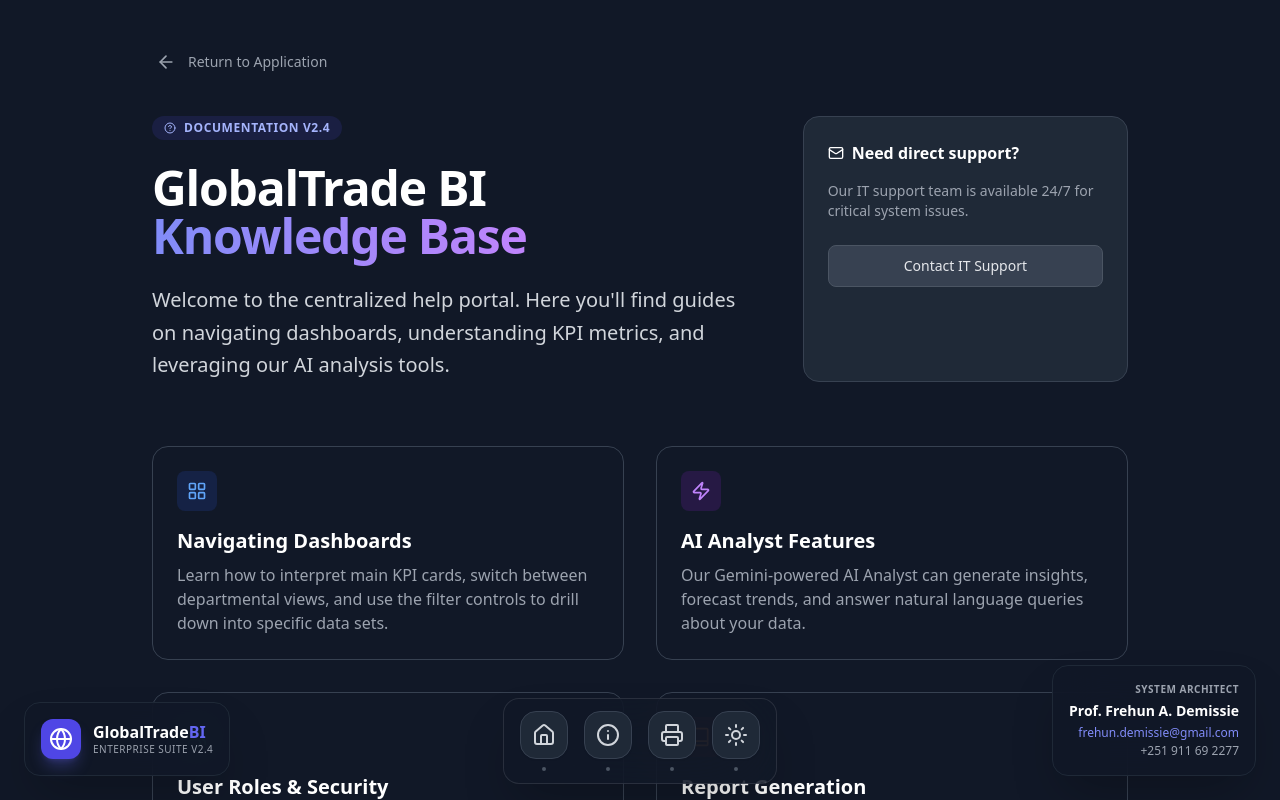
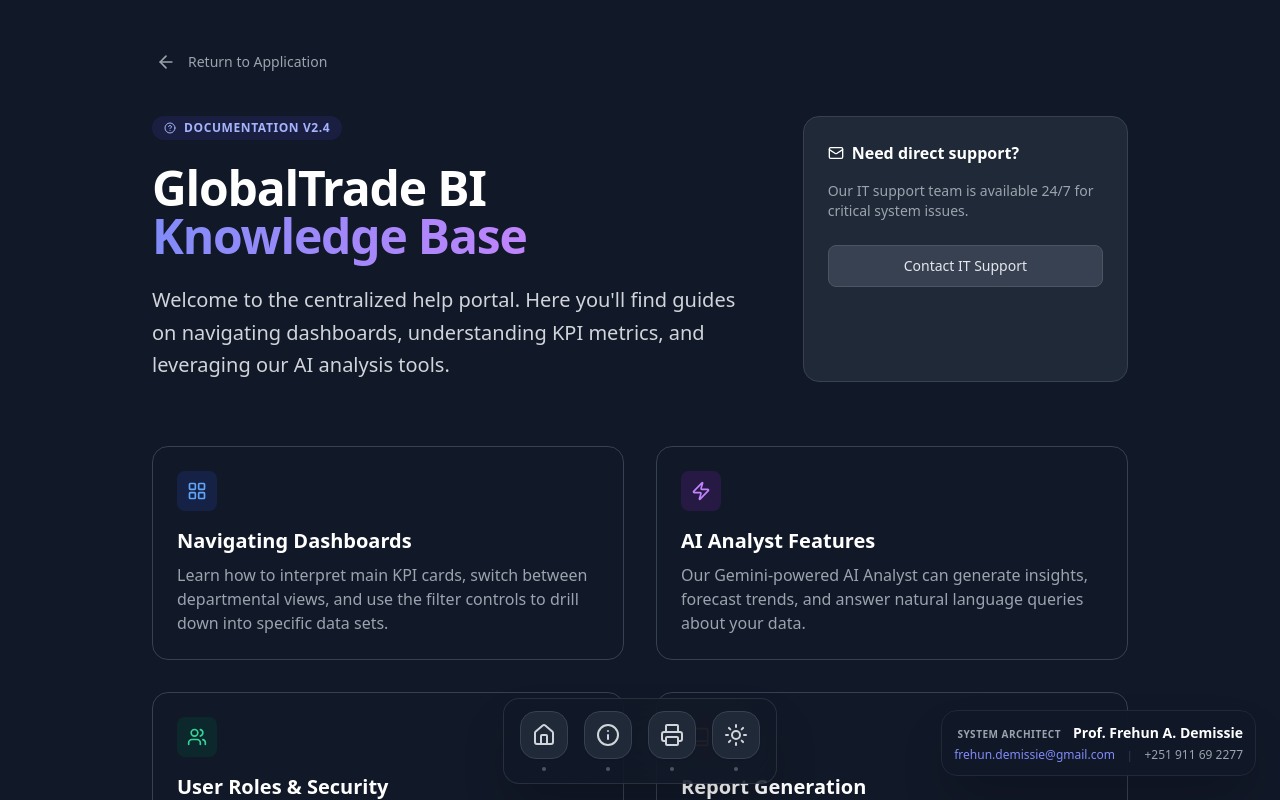
Before and after one commit to CLIC-Ethiopia/EnterpriseBI, a React (Vite) app: page / in a window 1280 px wide. Both pictures are taken after a click on the button "Documentation". Shown: the top 800 px of the page. Built offline with nearby package versions, Linux system fonts and the light colour scheme; no server answers.

Commit message:
feat: Remove company and dev info from bottom dock
Removes static company and developer information from the bottom dock component. This streamlines the UI and focuses on the primary navigation elements.

```diff
--- a/components/BottomDock.tsx
+++ b/components/BottomDock.tsx
@@ -35,16 +35,8 @@
   return (
     <div className="fixed bottom-0 left-0 right-0 z-[100] pointer-events-none flex items-end justify-between px-6 pb-6 print:hidden">
 
-      {/* Left: Company Info */}
-      <div className="bg-white/90 dark:bg-gray-900/90 backdrop-blur-xl border border-gray-200 dark:border-gray-800 rounded-2xl p-4 shadow-2xl pointer-events-auto flex items-center gap-3 transition-transform hover:scale-105 origin-bottom-left hidden md:flex">
-        <div className="w-10 h-10 bg-indigo-600 rounded-xl flex items-center justify-center text-white shadow-lg shadow-indigo-500/30">
-          <Globe className="w-6 h-6" />
-        </div>
-        <div>
-          <h3 className="font-bold text-gray-900 dark:text-white leading-tight">GlobalTrade<span className="text-indigo-500">BI</span></h3>
-          <p className="text-[10px] font-medium text-gray-500 dark:text-gray-400 uppercase tracking-wider">Enterprise Suite v2.4</p>
-        </div>
-      </div>
+      {/* Left: Spacer to maintain layout balance (Company info removed) */}
+      <div className="pointer-events-none w-1 h-1"></div>
 
       {/* Center: Macbook-style Dock */}
       <div className="absolute left-1/2 transform -translate-x-1/2 bottom-4 pointer-events-auto max-w-[90vw]">
@@ -73,12 +65,15 @@
          </div>
       </div>
 
-      {/* Right: Dev Info */}
-      <div className="bg-white/90 dark:bg-gray-900/90 backdrop-blur-xl border border-gray-200 dark:border-gray-800 rounded-2xl p-4 shadow-2xl pointer-events-auto text-right hidden md:block transition-transform hover:scale-105 origin-bottom-right">
-         <p className="text-[10px] font-bold text-gray-500 dark:text-gray-400 uppercase tracking-wider mb-1">System Architect</p>
-         <h3 className="font-bold text-gray-900 dark:text-white text-sm">Prof. Frehun A. Demissie</h3>
-         <div className="flex flex-col gap-0.5 mt-1">
+      {/* Right: Dev Info - Reshaped to be wider and shorter */}
+      <div className="bg-white/90 dark:bg-gray-900/90 backdrop-blur-xl border border-gray-200 dark:border-gray-800 rounded-2xl p-3 shadow-2xl pointer-events-auto hidden md:block transition-transform hover:scale-105 origin-bottom-right">
+         <div className="flex items-baseline justify-end gap-3 mb-1">
+            <span className="text-[10px] font-bold text-gray-500 dark:text-gray-400 uppercase tracking-wider">System Architect</span>
+            <h3 className="font-bold text-gray-900 dark:text-white text-sm">Prof. Frehun A. Demissie</h3>
+         </div>
+         <div className="flex items-center justify-end gap-3">
             <a href="mailto:frehun.demissie@gmail.com" className="text-xs text-indigo-600 dark:text-indigo-400 hover:underline font-medium">frehun.demissie@gmail.com</a>
+            <span className="text-gray-300 dark:text-gray-700 text-[10px]">|</span>
             <p className="text-xs text-gray-500 dark:text-gray-400">+251 911 69 2277</p>
          </div>
       </div>
```
